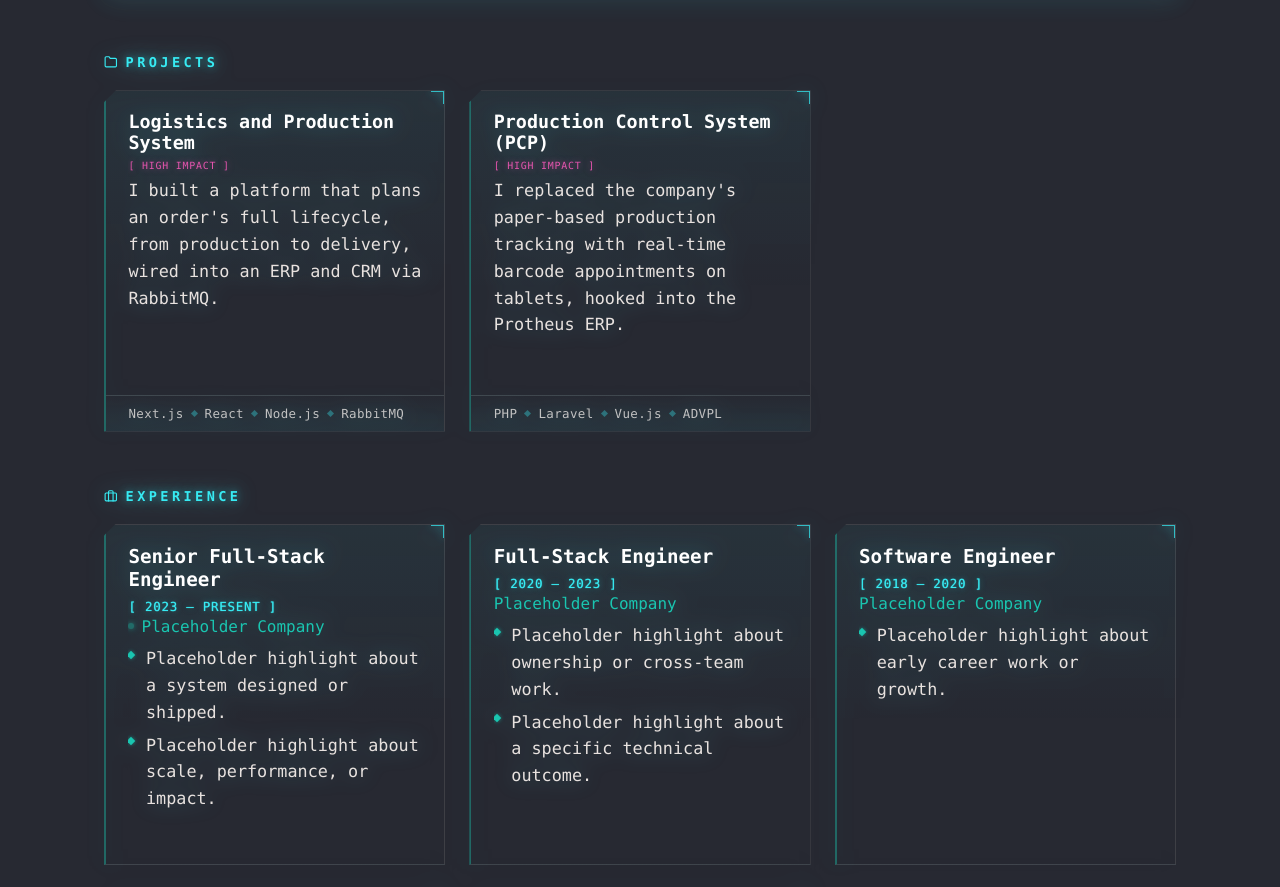
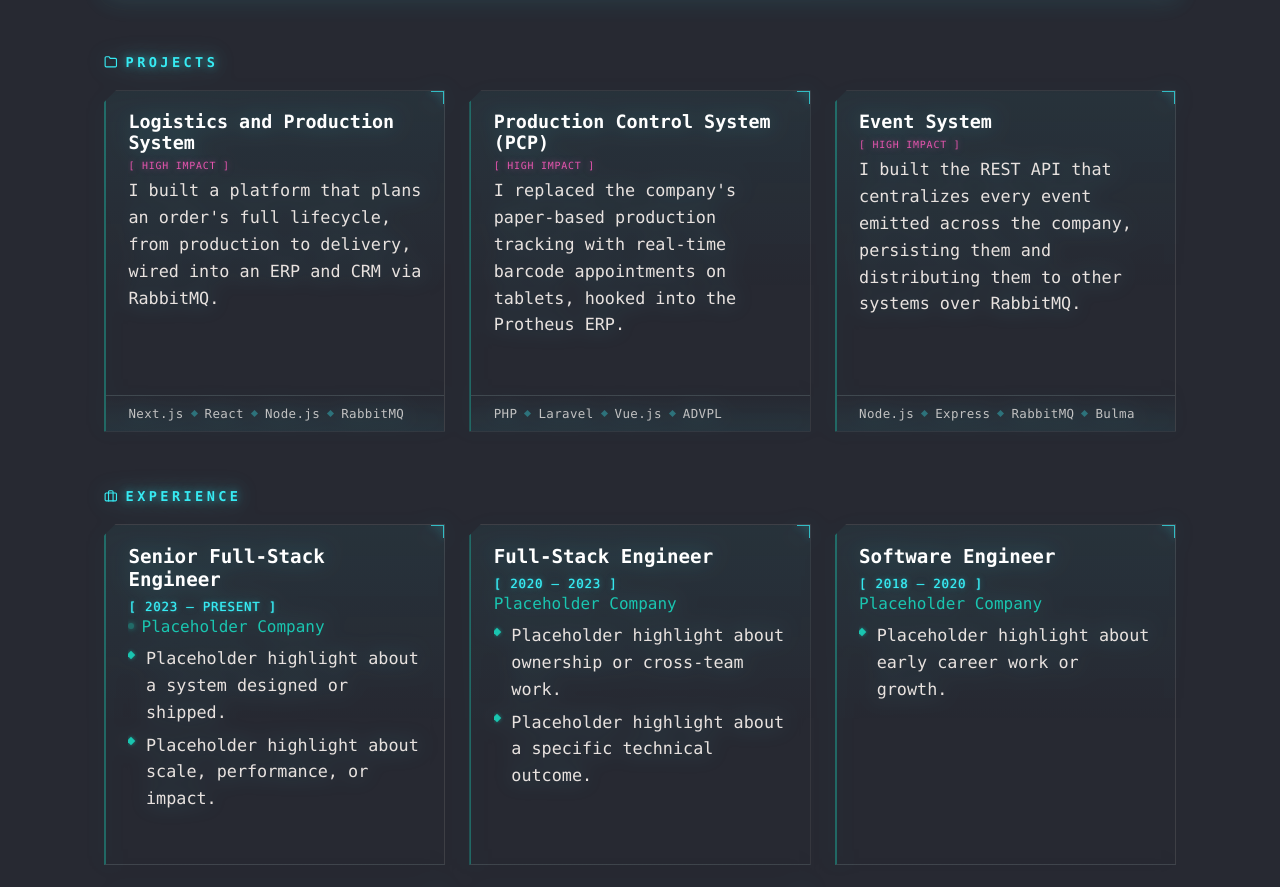
Before and after one commit to Lesnock/lesnock.github.io, a React (Vite) app: page /tmp/claude-1000/-home-caio-dev-portfolio/e243ade9-11c1-4469-8919-e283bc4bb248/scratchpad/hero-1.png in a window 1280 px wide. Shown: the part 1517-2404 px from the top of the page. Built offline with nearby package versions, Linux system fonts and the light colour scheme.

Commit message:
add project 3: event system

```diff
--- a/src/i18n/translations.ts
+++ b/src/i18n/translations.ts
@@ -260,6 +260,24 @@ export const translations: Record<Language, TranslationDict> = {
             'I wrote custom ADVPL endpoints from scratch to talk to the ERP.',
           ],
         },
+        {
+          name: 'Event System',
+          description:
+            'I built the REST API that centralizes every event emitted across the company, persisting them and distributing them to other systems over RabbitMQ.',
+          stack: 'Node.js · Express · RabbitMQ · Bulma',
+          details:
+            'Every event flowing between systems gets sent here first, persisted, and then distributed to subscribers via RabbitMQ. I also built a retry mechanism for events that fail during execution, plus a simple Bulma frontend for listing and filtering events. It became the backbone for every microservice built afterward and the way we track an order’s full lifecycle across the company.',
+          impact: 'High Impact',
+          benefits: [
+            'I gave the company a way to track the full lifecycle of every order across all systems, something that simply didn’t exist before.',
+            'It became the foundation other microservices were built on, centralizing all the information flowing between systems.',
+          ],
+          challenges: [
+            'Dealing with duplicate events was the hardest part — I resolved it by assigning a UUID to every incoming event.',
+            'I built a retry mechanism for events that failed on execution, without losing them or blocking the rest of the queue.',
+            'Events could arrive out of order, so I had to make sure processing them that way never left an order in an inconsistent state.',
+          ],
+        },
       ],
       experience: [
         {
@@ -494,6 +512,24 @@ export const translations: Record<Language, TranslationDict> = {
             'Escrevi endpoints ADVPL do zero para conversar com o ERP.',
           ],
         },
+        {
+          name: 'Event System',
+          description:
+            'Construí a API REST que centraliza todos os eventos emitidos pela empresa, persistindo-os e distribuindo-os para outros sistemas via RabbitMQ.',
+          stack: 'Node.js · Express · RabbitMQ · Bulma',
+          details:
+            'Todo evento que circula entre os sistemas passa primeiro por aqui, é persistido e depois distribuído para os assinantes via RabbitMQ. Também construí um mecanismo de retry para eventos que falham na execução, além de um frontend simples em Bulma para listar e filtrar eventos. Se tornou a base sobre a qual outros microsserviços foram construídos e a forma como rastreamos o ciclo de vida completo dos pedidos na empresa.',
+          impact: 'Alto Impacto',
+          benefits: [
+            'Dei à empresa uma forma de rastrear o ciclo de vida completo de cada pedido em todos os sistemas, algo que simplesmente não existia antes.',
+            'Se tornou a base sobre a qual outros microsserviços foram construídos, centralizando toda a informação que circula entre os sistemas.',
+          ],
+          challenges: [
+            'Lidar com eventos duplicados foi a parte mais difícil — resolvi atribuindo um UUID a cada evento recebido.',
+            'Construí um mecanismo de retry para eventos que falhavam na execução, sem perdê-los nem bloquear o restante da fila.',
+            'Os eventos podiam chegar fora de ordem, então precisei garantir que processá-los assim nunca deixasse um pedido em um estado inconsistente.',
+          ],
+        },
       ],
       experience: [
         {
```
